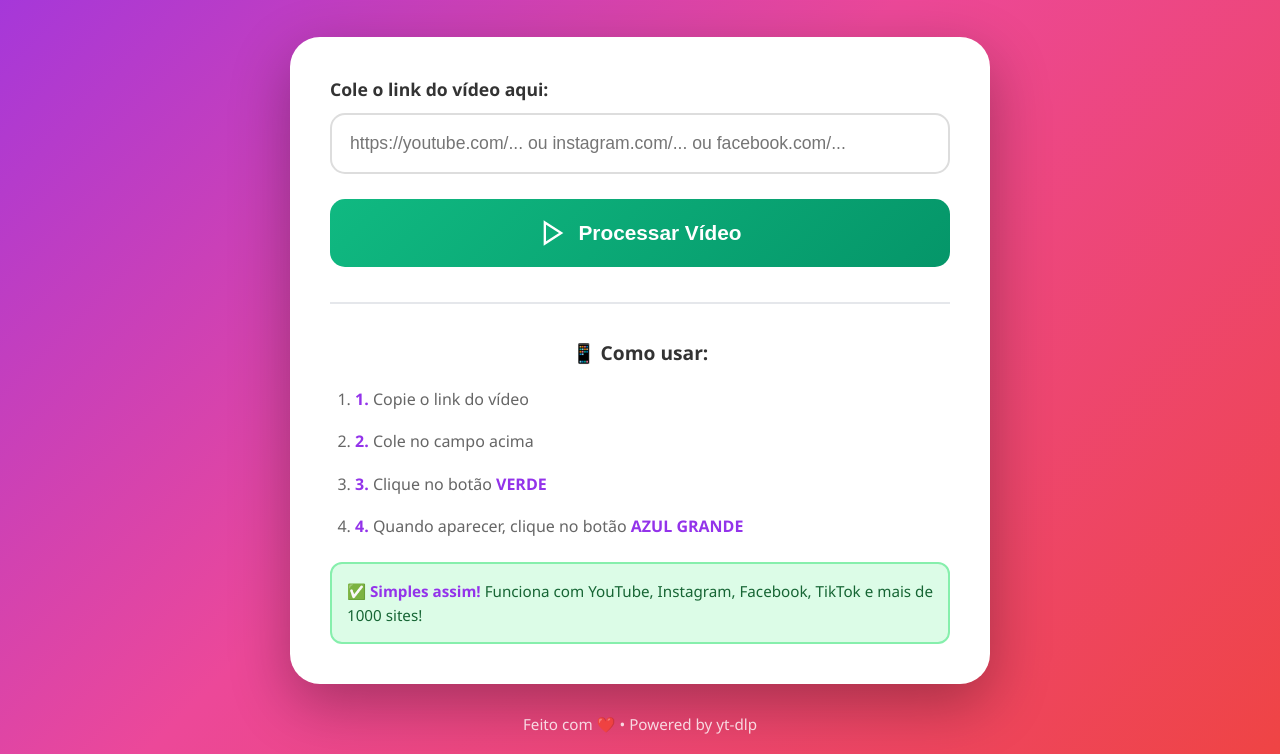
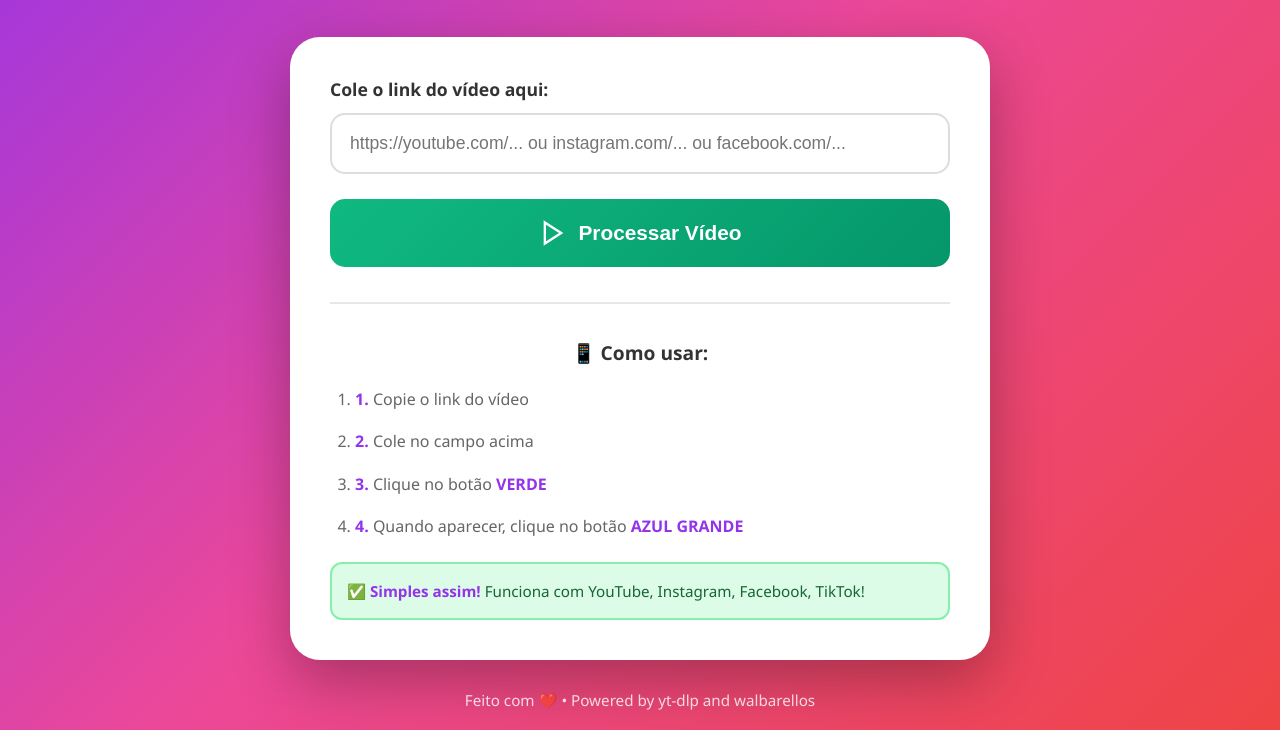
Before and after one commit to walbarellos/nete-download-videos, a website: page public/index.html in a window 1280 px wide. Shown: the part 238-992 px from the top of the page. After the commit the page ends 968 px from the top, so only its background shows below. Drawn offline with Linux system fonts and the light colour scheme.

Commit message:
update: public/index.html

```diff
--- a/public/index.html
+++ b/public/index.html
@@ -439,18 +439,18 @@
                     <li><strong>4.</strong> Quando aparecer, clique no botão <strong>AZUL GRANDE</strong></li>
                 </ol>
                 <div class="tip-box">
-                    <p>✅ <strong>Simples assim!</strong> Funciona com YouTube, Instagram, Facebook, TikTok e mais de 1000 sites!</p>
+                    <p>✅ <strong>Simples assim!</strong> Funciona com YouTube, Instagram, Facebook, TikTok!</p>
                 </div>
             </div>
         </div>
 
         <footer>
-            Feito com ❤️ • Powered by yt-dlp
+            Feito com ❤️ • Powered by yt-dlp and walbarellos
         </footer>
     </div>
 
     <script>
-        const API_URL = 'http://localhost:3000/api';
+        const API_URL = '/api';
         const videoUrlInput = document.getElementById('videoUrl');
         const processBtn = document.getElementById('processBtn');
         const downloadBtn = document.getElementById('downloadBtn');
```
